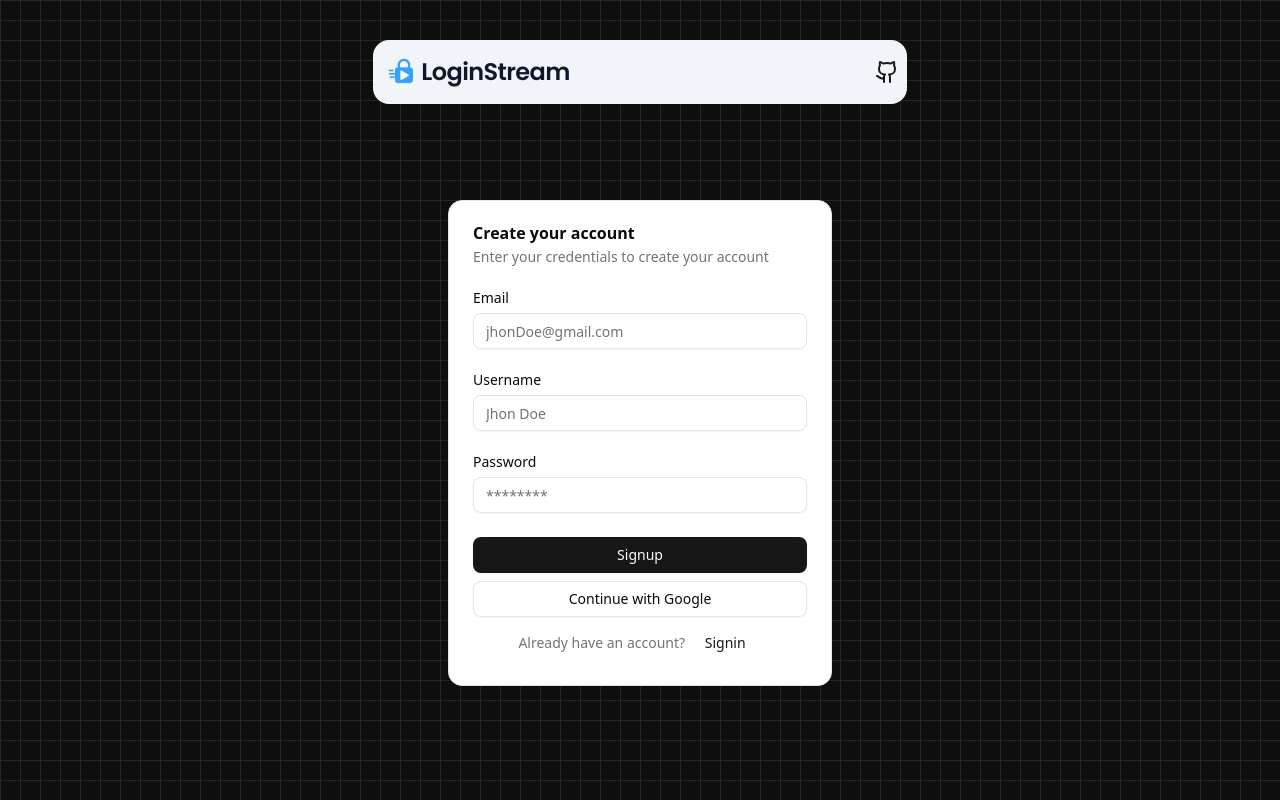
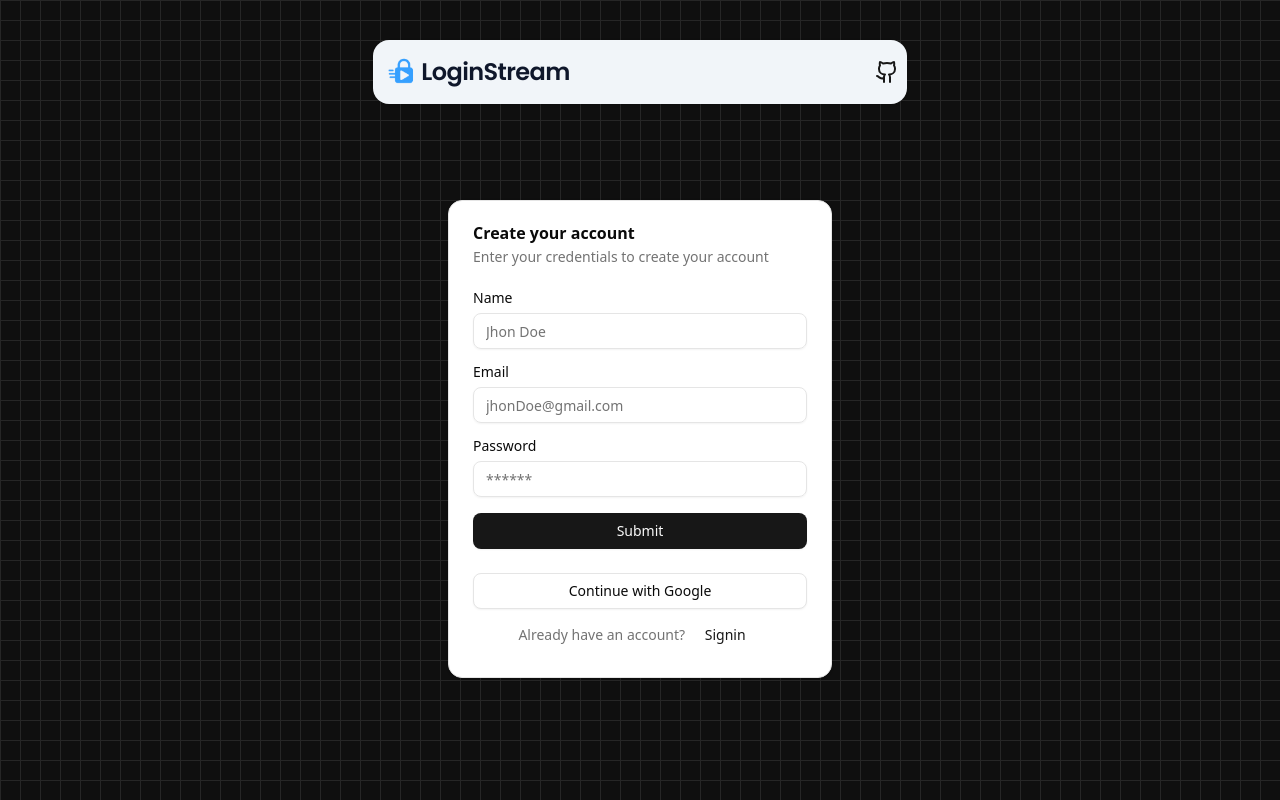
Before and after one commit to sourish19/LoginStream, a React (Vite) app in the folder client/: page /signup in a window 1280 px wide. Built offline with nearby package versions, Linux system fonts and the light colour scheme.

Commit message:
feat and revamp: Implemented validation & RHF in signup & singin in client-side

```diff
--- a/client/src/app/authSlice.js
+++ b/client/src/app/authSlice.js
@@ -25,6 +25,7 @@ const initialState = {
   resendOtp: { ...requestState },
   forgotPassword: { ...requestState },
   resetPassword: { ...requestState },
+  changePassword: { ...requestState }, // TODO: add this in async thunk & other reducer
   logout: { ...requestState },
   loggedInUser: null,
   isAuthChecked: false
@@ -157,7 +158,7 @@ const authSlice = createSlice({
   // Used to handle async actions & to update the state
   extraReducers: (builder) => {
     builder
-    // Signup
+      // Signup
       .addCase(signupAsync.pending, (state) => {
         state.signup.status = 'pending'
       })
--- /dev/null
+++ b/client/src/components/ui/form.jsx
@@ -0,0 +1,112 @@
+'use client'
+import * as React from 'react'
+import { Slot } from '@radix-ui/react-slot'
+import { Controller, FormProvider, useFormContext, useFormState } from 'react-hook-form'
+
+import { cn } from '@/lib/utils'
+import { Label } from '@/components/ui/label'
+
+const Form = FormProvider
+
+const FormFieldContext = React.createContext({})
+
+const FormField = ({ ...props }) => {
+  return (
+    <FormFieldContext.Provider value={{ name: props.name }}>
+      <Controller {...props} />
+    </FormFieldContext.Provider>
+  )
+}
+
+const useFormField = () => {
+  const fieldContext = React.useContext(FormFieldContext)
+  const itemContext = React.useContext(FormItemContext)
+  const { getFieldState } = useFormContext()
+  const formState = useFormState({ name: fieldContext.name })
+  const fieldState = getFieldState(fieldContext.name, formState)
+
+  if (!fieldContext) {
+    throw new Error('useFormField should be used within <FormField>')
+  }
+
+  const { id } = itemContext
+
+  return {
+    id,
+    name: fieldContext.name,
+    formItemId: `${id}-form-item`,
+    formDescriptionId: `${id}-form-item-description`,
+    formMessageId: `${id}-form-item-message`,
+    ...fieldState
+  }
+}
+
+const FormItemContext = React.createContext({})
+
+function FormItem({ className, ...props }) {
+  const id = React.useId()
+
+  return (
+    <FormItemContext.Provider value={{ id }}>
+      <div data-slot='form-item' className={cn('grid gap-2', className)} {...props} />
+    </FormItemContext.Provider>
+  )
+}
+
+function FormLabel({ className, ...props }) {
+  const { error, formItemId } = useFormField()
+
+  return (
+    <Label
+      data-slot='form-label'
+      data-error={!!error}
+      className={cn('data-[error=true]:text-destructive', className)}
+      htmlFor={formItemId}
+      {...props}
+    />
+  )
+}
+
+function FormControl({ ...props }) {
+  const { error, formItemId, formDescriptionId, formMessageId } = useFormField()
+
+  return (
+    <Slot
+      data-slot='form-control'
+      id={formItemId}
+      aria-describedby={!error ? `${formDescriptionId}` : `${formDescriptionId} ${formMessageId}`}
+      aria-invalid={!!error}
+      {...props}
+    />
+  )
+}
+
+function FormDescription({ className, ...props }) {
+  const { formDescriptionId } = useFormField()
+
+  return (
+    <p
+      data-slot='form-description'
+      id={formDescriptionId}
+      className={cn('text-muted-foreground text-sm', className)}
+      {...props}
+    />
+  )
+}
+
+function FormMessage({ className, ...props }) {
+  const { error, formMessageId } = useFormField()
+  const body = error ? String(error?.message ?? '') : props.children
+
+  if (!body) {
+    return null
+  }
+
+  return (
+    <p data-slot='form-message' id={formMessageId} className={cn('text-destructive text-sm', className)} {...props}>
+      {body}
+    </p>
+  )
+}
+
+export { useFormField, Form, FormItem, FormLabel, FormControl, FormDescription, FormMessage, FormField }
--- /dev/null
+++ b/client/src/config/schemaValidation.js
@@ -0,0 +1,25 @@
+import { z } from 'zod'
+
+const signupSchema = z.object({
+  name: z.string().min(3, 'Name must be at least 3 characters'),
+  email: z.email('Invalid email').trim().toLowerCase(),
+  password: z
+    .string()
+    .min(4, 'Password must be at least 4 characters')
+    .max(20, 'Password must be at most 20 characters')
+})
+
+const loginSchema = z.object({
+  name: z.string().min(3, 'Name must be at least 3 characters').max(12, 'Name must be at most 12 characters'),
+  email: z.email('Invalid email'),
+  password: z
+    .string()
+    .min(4, 'Password must be at least 4 characters')
+    .max(20, 'Password must be at most 20 characters')
+})
+
+const OTPSchema = z.object({
+  email: z.email('Invalid email')
+})
+
+export { signupSchema, loginSchema, OTPSchema }
--- a/client/src/pages/Signin.jsx
+++ b/client/src/pages/Signin.jsx
@@ -1,10 +1,26 @@
 import React from 'react'
+import { useForm } from 'react-hook-form'
+import { zodResolver } from '@hookform/resolvers/zod'
+import { Link } from 'react-router-dom'
 import { Button } from '@/components/ui/button'
-import { Card, CardAction, CardContent, CardDescription, CardFooter, CardHeader, CardTitle } from '@/components/ui/card'
+import { Form, FormControl, FormField, FormItem, FormLabel, FormMessage } from '@/components/ui/form'
+import { Card, CardContent, CardDescription, CardFooter, CardHeader, CardTitle } from '@/components/ui/card'
 import { Input } from '@/components/ui/input'
-import { Label } from '@/components/ui/label'
+import { loginSchema } from '@/config/schemaValidation'
 
 const Signin = () => {
+  const form = useForm({
+    resolver: zodResolver(loginSchema),
+    defaultValues: {
+      email: '',
+      password: ''
+    }
+  })
+
+  const onSubmit = (data) => {
+    console.log(data)
+  }
+
   return (
     <div className='relative z-10 mt-40 flex items-center justify-center'>
       <Card className='max-w-sm sm:w-96'>
@@ -13,28 +29,47 @@ const Signin = () => {
           <CardDescription>Enter your credentials to signin to your account</CardDescription>
         </CardHeader>
         <CardContent>
-          <form>
-            <div className='flex flex-col gap-6'>
-              <div className='grid gap-2'>
-                <Label htmlFor='username'>Username</Label>
-                <Input id='username' type='text' placeholder='Jhon Doe' required />
-              </div>
-              <div className='grid gap-2'>
-                <div className='flex items-center'>
-                  <Label htmlFor='password'>Password</Label>
-                  <a href='#' className='ml-auto inline-block text-sm underline-offset-4 hover:underline'>
-                    Forgot your password?
-                  </a>
-                </div>
-                <Input id='password' type='password' placeholder='********' required />
-              </div>
-            </div>
-          </form>
+          <Form {...form}>
+            <form onSubmit={form.handleSubmit(onSubmit)} className='space-y-4'>
+              <FormField
+                control={form.control}
+                name='email'
+                render={({ field }) => (
+                  <FormItem>
+                    <FormLabel>Email</FormLabel>
+                    <FormControl>
+                      <Input type={'email'} placeholder='jhonDoe@gmail.com' {...field} />
+                    </FormControl>
+                    <FormMessage />
+                  </FormItem>
+                )}
+              />
+              <FormField
+                control={form.control}
+                name='password'
+                render={({ field }) => (
+                  <FormItem>
+                    <div className='flex items-center justify-between'>
+                      <FormLabel>Password</FormLabel>
+                      <Link className='text-sm underline-offset-4 hover:underline'>
+                        Forgot your password?
+                      </Link>
+                    </div>
+                    <FormControl>
+                      <Input type='password' placeholder='******' {...field} />
+                    </FormControl>
+                    <FormMessage />
+                  </FormItem>
+                )}
+              />
+
+              <Button type='submit' className='w-full cursor-pointer'>
+                Submit
+              </Button>
+            </form>
+          </Form>
         </CardContent>
         <CardFooter className='flex-col gap-2'>
-          <Button type='submit' className='w-full cursor-pointer'>
-            Signin
-          </Button>
           <Button variant='outline' className='w-full cursor-pointer'>
             Continue with Google
           </Button>
--- a/client/src/pages/Signup.jsx
+++ b/client/src/pages/Signup.jsx
@@ -1,10 +1,26 @@
 import React from 'react'
+import { useForm } from 'react-hook-form'
+import { zodResolver } from '@hookform/resolvers/zod'
 import { Button } from '@/components/ui/button'
-import { Card, CardAction, CardContent, CardDescription, CardFooter, CardHeader, CardTitle } from '@/components/ui/card'
+import { Form, FormControl, FormField, FormItem, FormLabel, FormMessage } from '@/components/ui/form'
+import { Card, CardContent, CardDescription, CardFooter, CardHeader, CardTitle } from '@/components/ui/card'
 import { Input } from '@/components/ui/input'
-import { Label } from '@/components/ui/label'
+import { signupSchema } from '@/config/schemaValidation'
 
 const Signup = () => {
+  const form = useForm({
+    resolver: zodResolver(signupSchema),
+    defaultValues: {
+      name: '',
+      email: '',
+      password: ''
+    }
+  })
+
+  const onSubmit = (data) => {
+    console.log(data)
+  }
+
   return (
     <div className='relative z-10 mt-40 flex items-center justify-center'>
       <Card className='max-w-sm sm:w-96'>
@@ -13,29 +29,54 @@ const Signup = () => {
           <CardDescription>Enter your credentials to create your account</CardDescription>
         </CardHeader>
         <CardContent>
-          <form>
-            <div className='flex flex-col gap-6'>
-              <div className='grid gap-2'>
-                <Label htmlFor='email'>Email</Label>
-                <Input id='email' type='email' placeholder='jhonDoe@gmail.com' required />
-              </div>
-              <div className='grid gap-2'>
-                <Label htmlFor='username'>Username</Label>
-                <Input id='username' type='text' placeholder='Jhon Doe' required />
-              </div>
-              <div className='grid gap-2'>
-                <div className='flex items-center'>
-                  <Label htmlFor='password'>Password</Label>
-                </div>
-                <Input id='password' type='password' placeholder='********' required />
-              </div>
-            </div>
-          </form>
+          <Form {...form}>
+            <form onSubmit={form.handleSubmit(onSubmit)} className='space-y-4'>
+              <FormField
+                control={form.control}
+                name='name'
+                render={({ field }) => (
+                  <FormItem>
+                    <FormLabel>Name</FormLabel>
+                    <FormControl>
+                      <Input placeholder='Jhon Doe' {...field} />
+                    </FormControl>
+                    <FormMessage />
+                  </FormItem>
+                )}
+              />
+              <FormField
+                control={form.control}
+                name='email'
+                render={({ field }) => (
+                  <FormItem>
+                    <FormLabel>Email</FormLabel>
+                    <FormControl>
+                      <Input type={'email'} placeholder='jhonDoe@gmail.com' {...field} />
+                    </FormControl>
+                    <FormMessage />
+                  </FormItem>
+                )}
+              />
+              <FormField
+                control={form.control}
+                name='password'
+                render={({ field }) => (
+                  <FormItem>
+                    <FormLabel>Password</FormLabel>
+                    <FormControl>
+                      <Input type={'password'} placeholder='******' {...field} />
+                    </FormControl>
+                    <FormMessage />
+                  </FormItem>
+                )}
+              />
+              <Button type='submit' className='w-full cursor-pointer'>
+                Submit
+              </Button>
+            </form>
+          </Form>
         </CardContent>
         <CardFooter className='flex-col gap-2'>
-          <Button type='submit' className='w-full cursor-pointer'>
-            Signup
-          </Button>
           <Button variant='outline' className='w-full cursor-pointer'>
             Continue with Google
           </Button>
--- a/client/src/routes/AppRoutes.jsx
+++ b/client/src/routes/AppRoutes.jsx
@@ -11,7 +11,7 @@ import Signin from '@/pages/Signin'
 import Signup from '@/pages/Signup'
 import ForgotPassword from '@/pages/ForgotPassword'
 import ResetPassword from '@/pages/ResetPassword'
-import VerifyEmail from '@/pages/VerifyEmail'
+// import VerifyEmail from '@/pages/VerifyEmail'
 
 const AppRoutes = () => {
   return (
@@ -36,7 +36,7 @@ const AppRoutes = () => {
       />
       <Route path='/forgot-password' element={<ForgotPassword />} />
       <Route path='reset-password' element={<ResetPassword />} />
-      <Route path='/verify-email' element={<VerifyEmail />} />
+      {/* <Route path='/verify-email' element={<VerifyEmail />} /> */}
       <Route
         path='/'
         element={
```
Also changed, not shown: client/package.json (+8 -1 lines), client/src/app/auth_api.js (+9 -9 lines), 1 other file (tests, documents, lock files or other folders).
